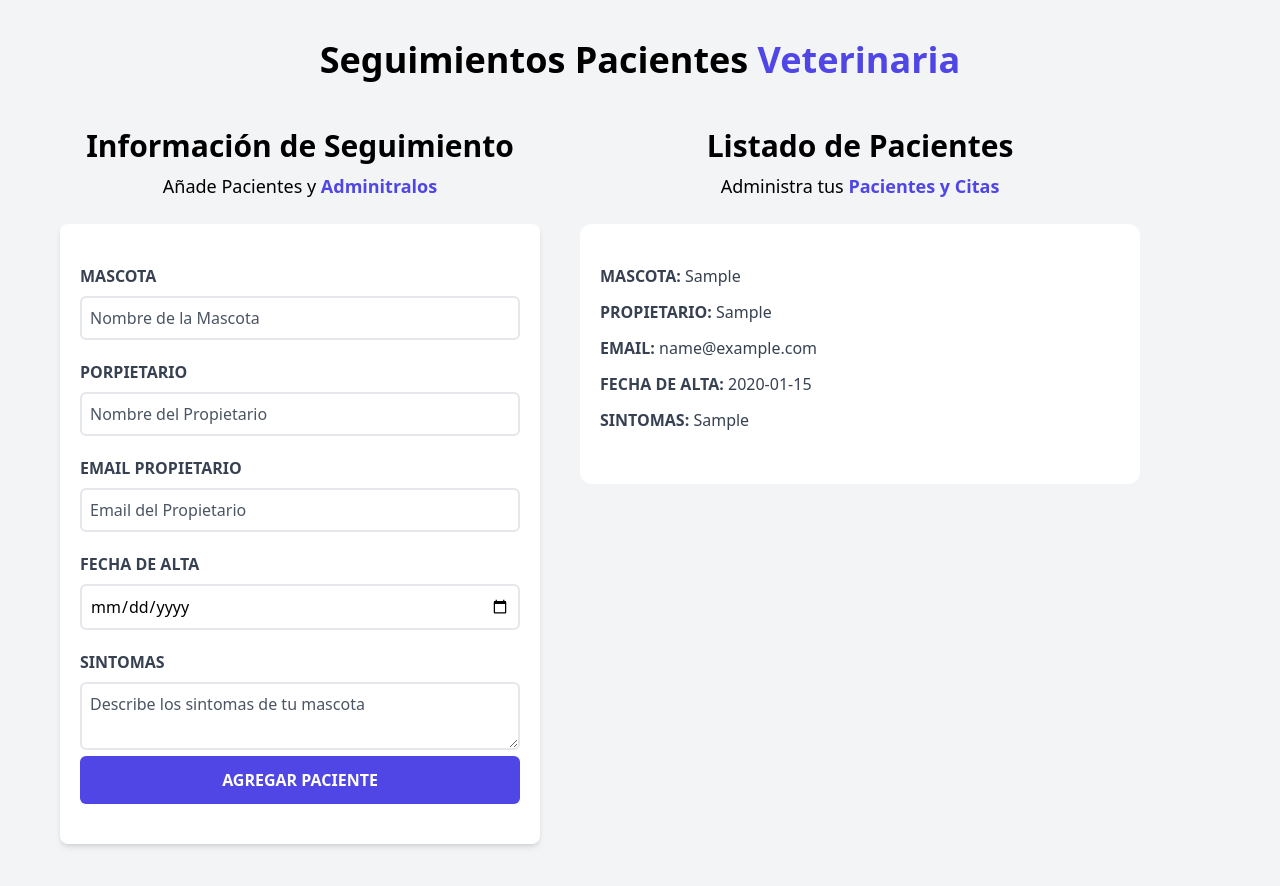
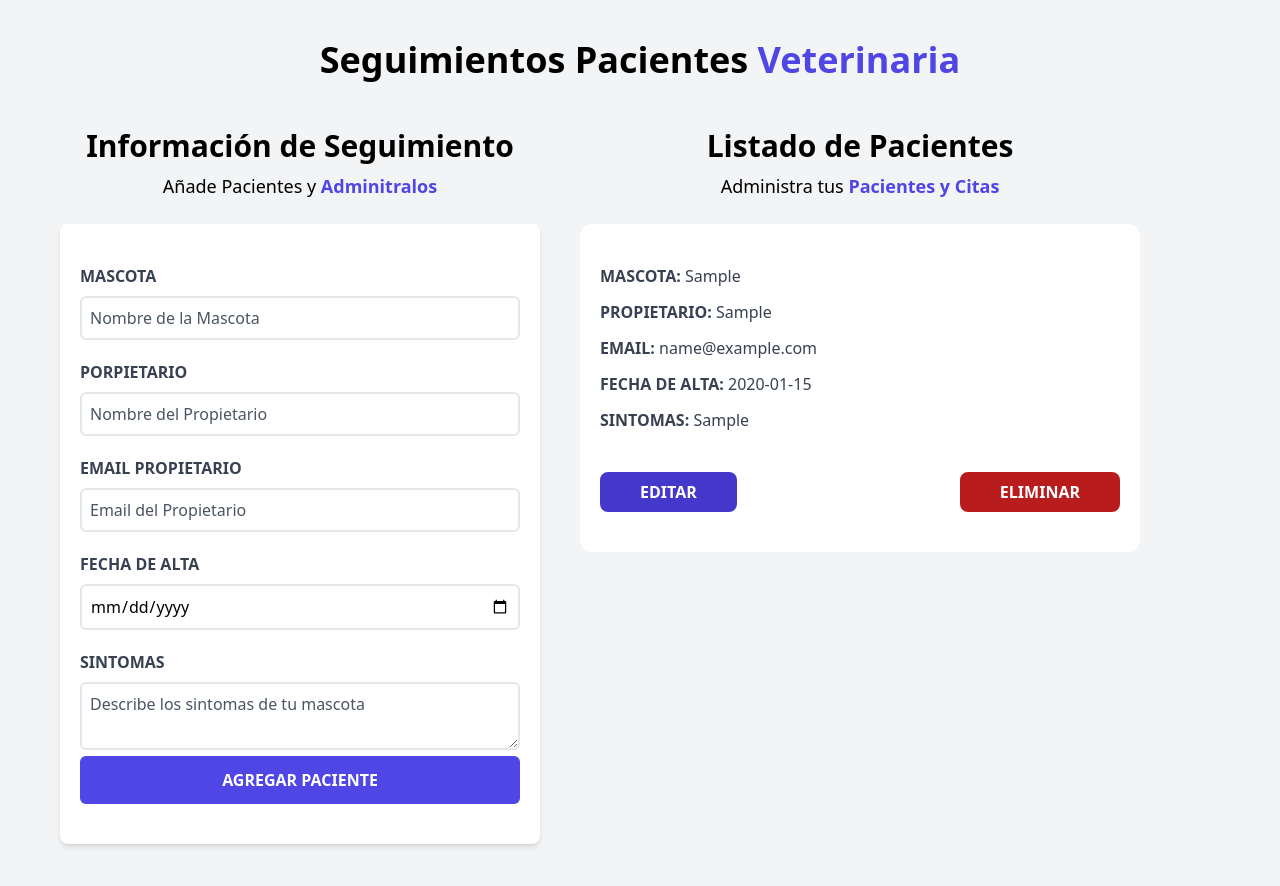
Before and after one commit to renier1989/citas-react, a React (Vite) app: page / in a window 1280 px wide. Both pictures are taken after typing "Sample", "Sample", "name@example.com", "2020-01-15", "Sample" into the empty fields and a click on the input "Agregar Paciente". Shown: the top 886 px of the page. Built offline with nearby package versions, Linux system fonts and the light colour scheme.

Commit message:
Class81 - Creando botones de editar y eliminar

```diff
--- a/src/components/Paciente.jsx
+++ b/src/components/Paciente.jsx
@@ -24,6 +24,11 @@ const Paciente = ({paciente}) => {
           {sintomas}
         </span>
       </p>
+
+      <div className="flex justify-between mt-10">
+        <button type="button" className="py-2 px-10 bg-indigo-700 text-white font-bold uppercase rounded-lg">Editar</button>
+        <button type="button" className="py-2 px-10 bg-red-700 text-white font-bold uppercase rounded-lg">Eliminar</button>
+      </div>
     </div>
   );
 };
```
